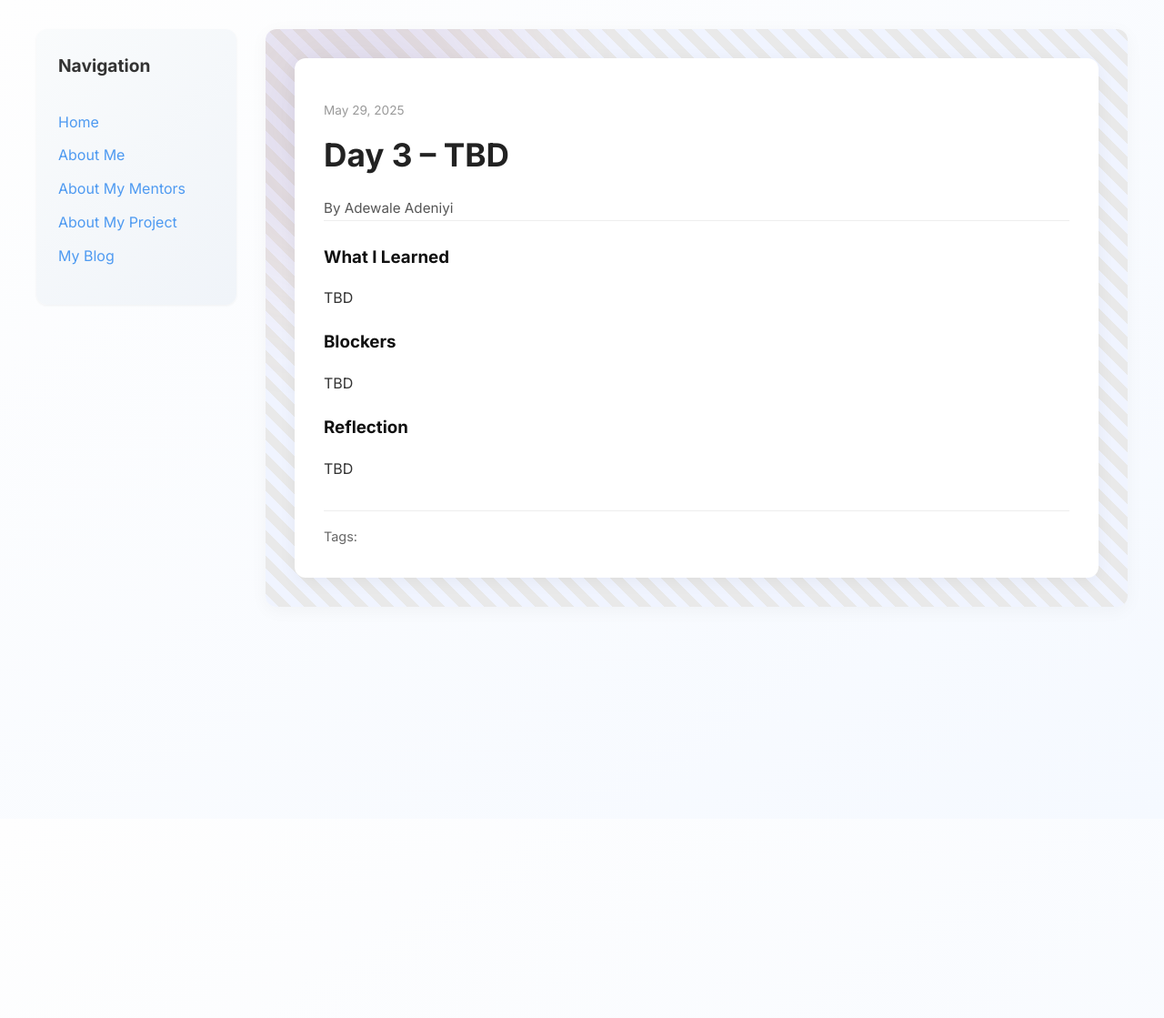
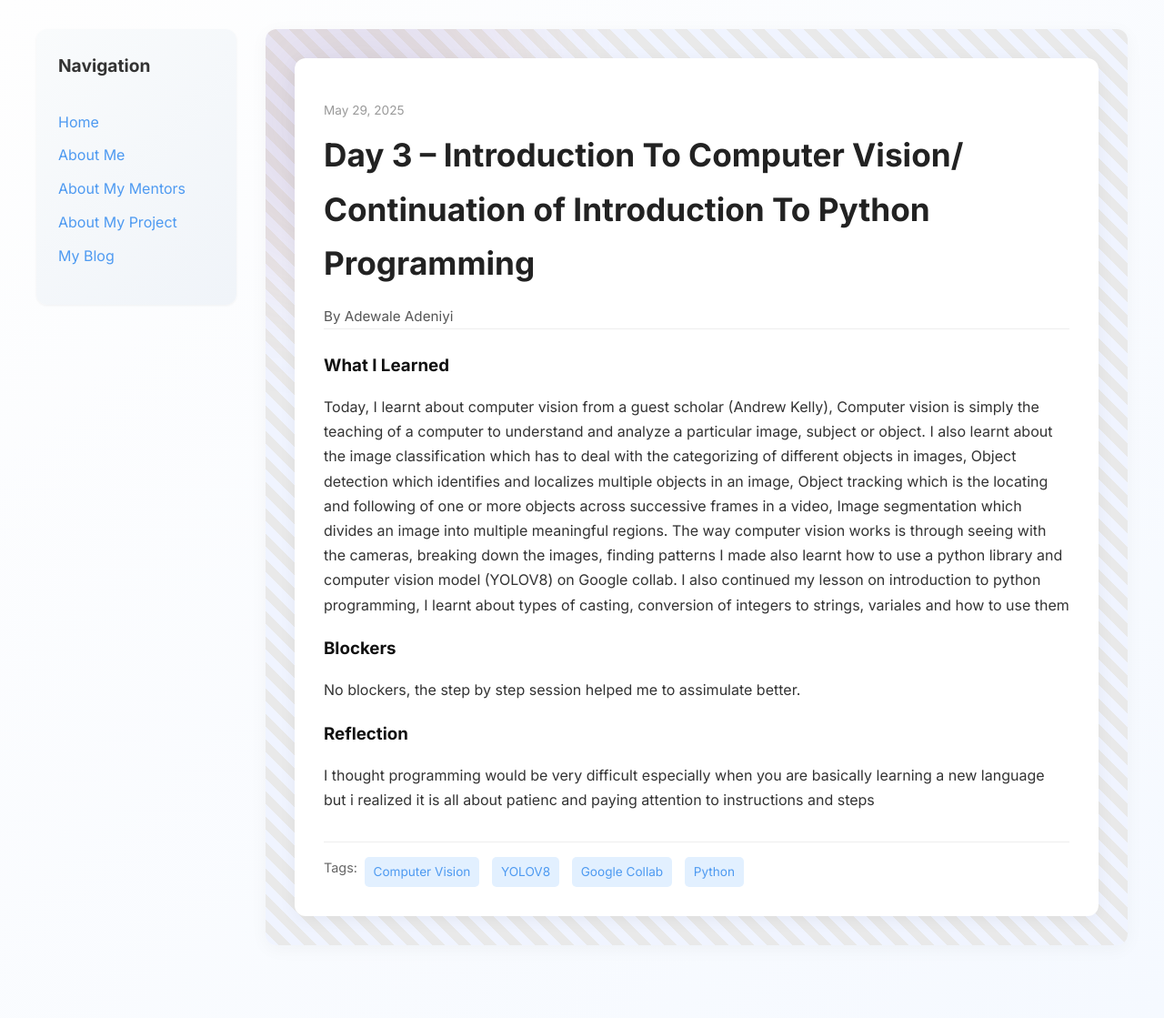
Before and after one commit to Samoj12/Samoj12.github.io, a Jekyll site: the page built from _posts/2025-05-29-day-3.md, in a window 1280 px wide. Shown: the whole page at 91% size. Built offline with Jekyll 4.4.1, drawn with Linux system fonts in a browser that asks for light colours; before the commit the page ends 900 px from its top, so only the background shows below that.

Commit message:
Update 2025-05-29-day-3.md

```diff
--- a/_posts/2025-05-29-day-3.md
+++ b/_posts/2025-05-29-day-3.md
@@ -1,15 +1,19 @@
 ---
 layout: post
-title: "Day 3 – TBD"
+title: "Day 3 – Introduction To Computer Vision/ Continuation of Introduction To Python Programming"
 date: 2025-05-29
 author: Adewale Adeniyi
 permalink: /day3.html
-tags: []
+tags: ["Computer Vision", "YOLOV8", "Google Collab", "Python"]
 
 what_i_learned: |
-  TBD
+  Today, I learnt about computer vision from a guest scholar (Andrew Kelly), Computer vision is simply the teaching of a computer to understand and analyze a particular image, subject or object.
+  I also learnt about the image classification which has to deal with the categorizing of different objects in images, Object detection which identifies and localizes multiple objects in an image, Object tracking which is the locating and following of one or more objects across successive frames in a video, Image segmentation which divides an image into multiple meaningful regions.
+  The way computer vision works is through seeing with the cameras, breaking down the images, finding patterns
+  I made also learnt how to use a python library and computer vision model (YOLOV8) on Google collab.
+  I also continued my lesson on introduction to python programming, I learnt about types of casting, conversion of integers to strings, variales and how to use them
 blockers: |
-  TBD
+  No blockers, the step by step session helped me to assimulate better.
 reflection: |
-  TBD
+  I thought programming would be very difficult especially when you are basically learning a new language but i realized it is all about patienc and paying attention to instructions and steps
 ---
```
